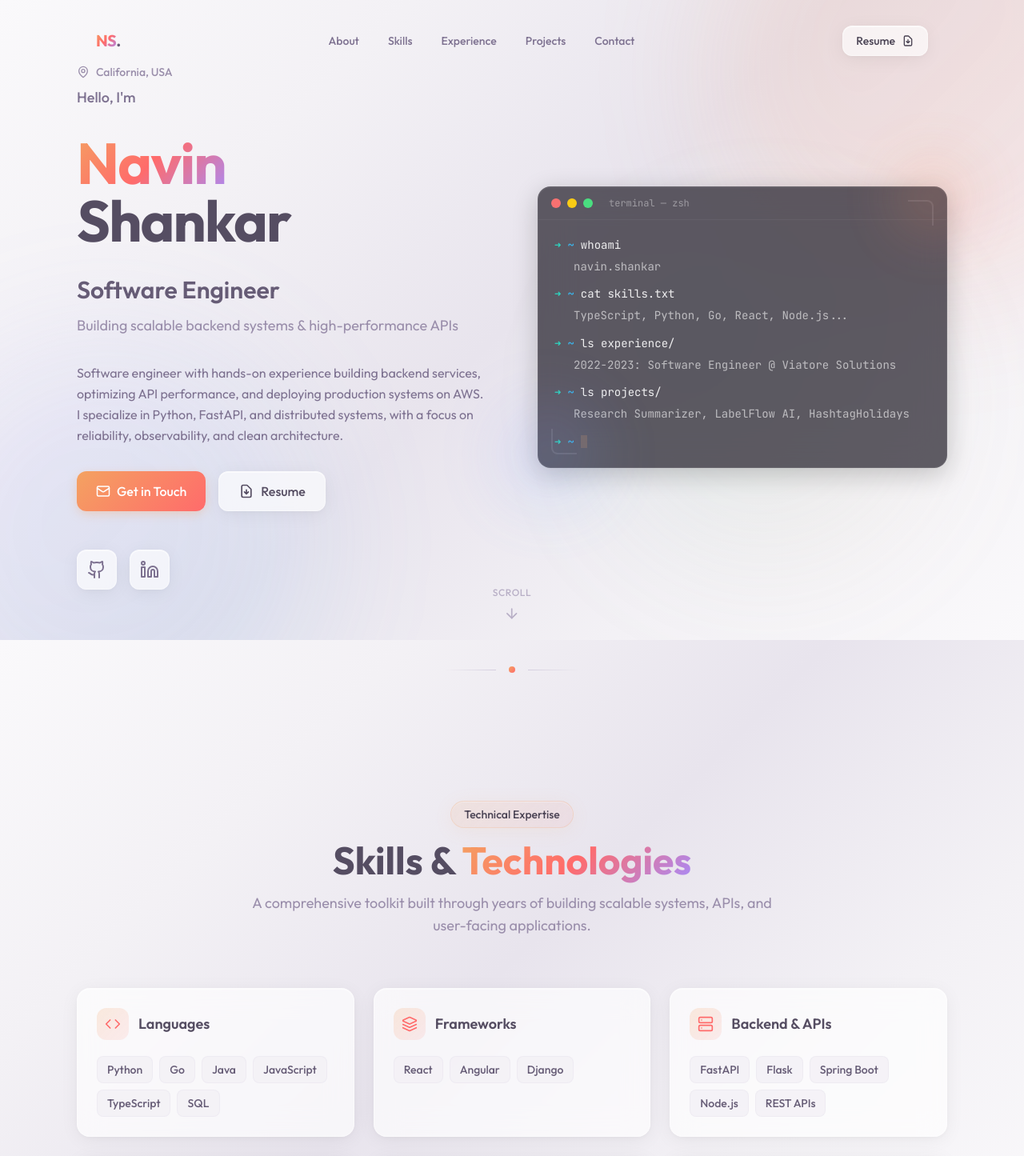
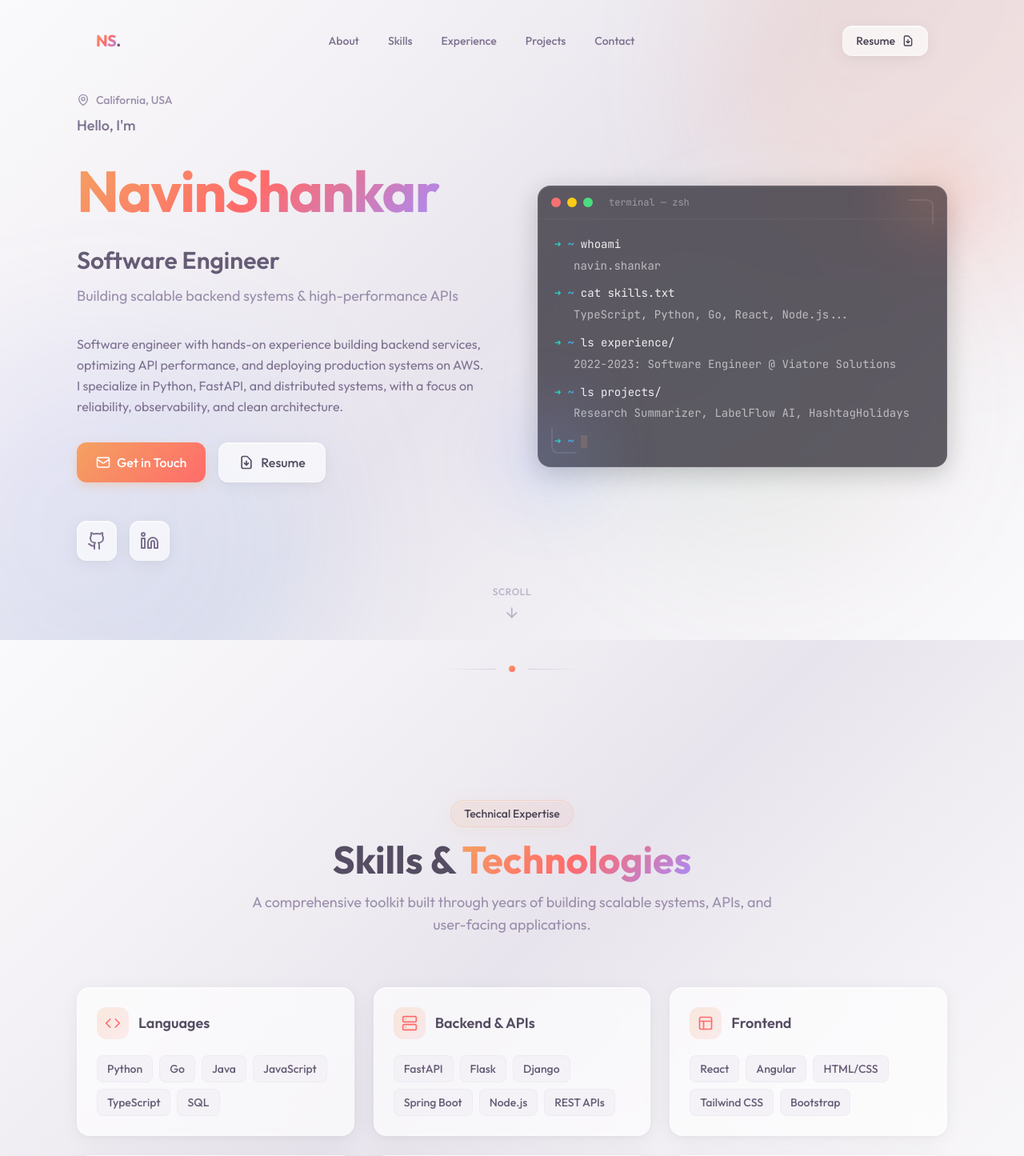
Before and after one commit to navin-shankar-v/Portfolio, a Next.js app: page /Portfolio/ in a window 1280 px wide. Shown: the top 1445 px of the page at 80% size. Built offline with nearby package versions, Linux system fonts and the light colour scheme.

Commit message:
Updated the skills section

```diff
--- a/components/Skills.tsx
+++ b/components/Skills.tsx
@@ -1,7 +1,7 @@
 'use client';
 
 import { motion } from 'framer-motion';
-import { Code, Server, Layout, Database, Cloud, Wrench, Layers } from 'lucide-react';
+import { Code, Server, Layout, Database, Cloud, Wrench } from 'lucide-react';
 import { skillCategories } from '@/data/skills';
 
 const iconMap = {
@@ -11,7 +11,6 @@ const iconMap = {
   database: Database,
   cloud: Cloud,
   wrench: Wrench,
-  layers: Layers,
 };
 
 const containerVariants = {
--- a/data/personal.ts
+++ b/data/personal.ts
@@ -1,7 +1,7 @@
 import { PersonalInfo } from './types';
 
 export const personalInfo: PersonalInfo = {
-  name: 'Navin Shankar',
+  name: 'NavinShankar',
   role: 'Software Engineer',
   tagline: 'Building scalable backend systems & high-performance APIs',
   bio: `Software engineer with hands-on experience building backend services,
--- a/data/skills.ts
+++ b/data/skills.ts
@@ -8,22 +8,16 @@ export const skillCategories: SkillCategory[] = [
     skills: ['Python', 'Go', 'Java', 'JavaScript', 'TypeScript', 'SQL'],
   },
   {
-    id: 'frameworks',
-    name: 'Frameworks',
-    icon: 'layers',
-    skills: ['React', 'Angular', 'Django'],
-  },
-  {
     id: 'backend',
     name: 'Backend & APIs',
     icon: 'server',
-    skills: ['FastAPI', 'Flask', 'Spring Boot', 'Node.js', 'REST APIs'],
+    skills: ['FastAPI', 'Flask', 'Django', 'Spring Boot', 'Node.js', 'REST APIs'],
   },
   {
     id: 'frontend',
     name: 'Frontend',
     icon: 'layout',
-    skills: ['HTML/CSS', 'Tailwind CSS'],
+    skills: ['React', 'Angular', 'HTML/CSS', 'Tailwind CSS', 'Bootstrap'],
   },
   {
     id: 'databases',
```
